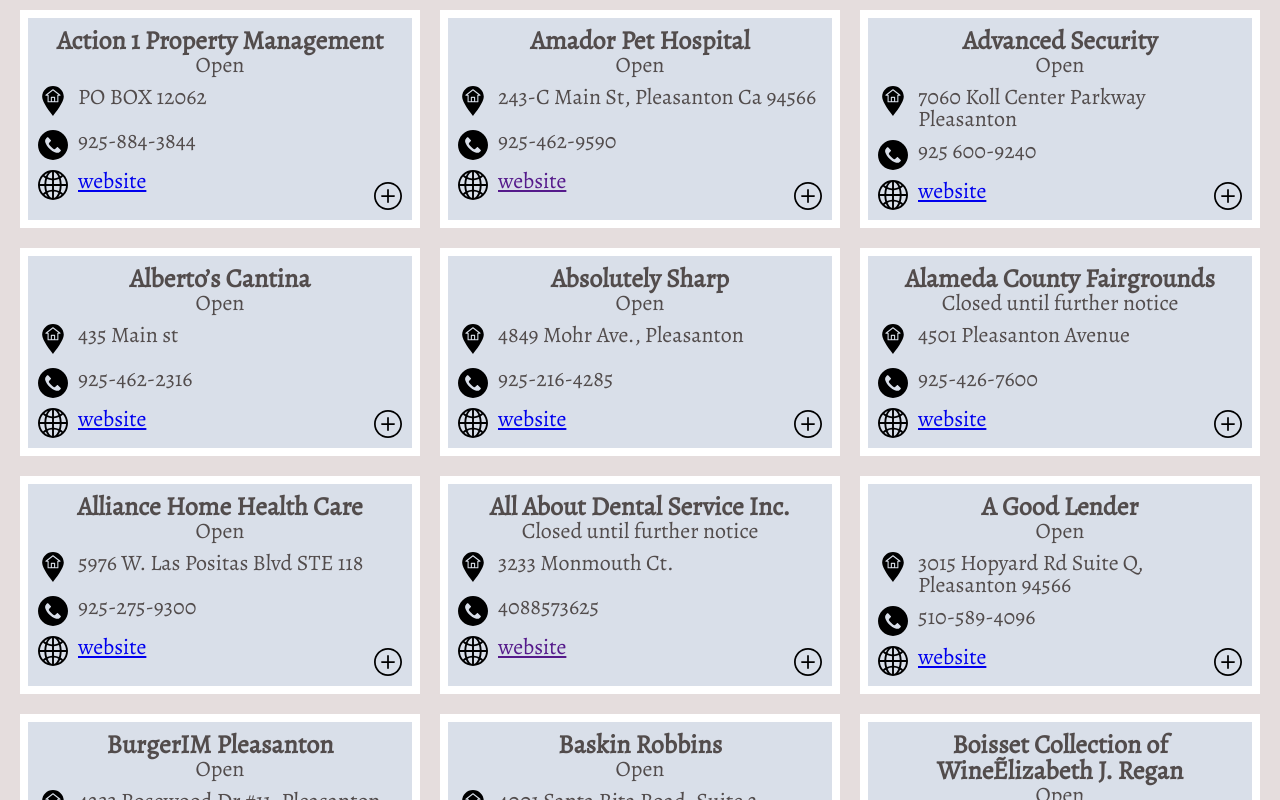
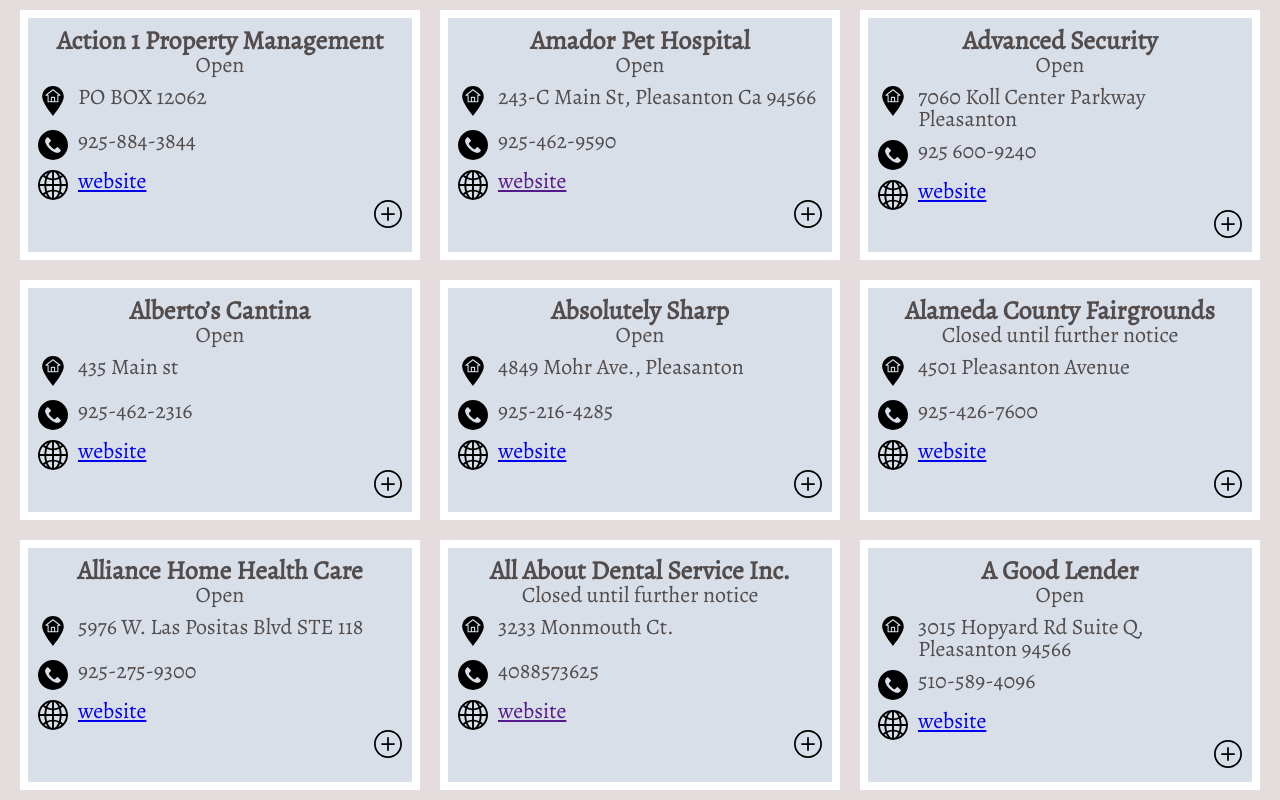
Before and after one commit to NickHolke/Pleasanton-Business-List, a React (Create React App) app: page / in a window 1280 px wide. Shown: the top 800 px of the page. Built offline with nearby package versions, Linux system fonts and the light colour scheme; a web font is replaced by a local one.

Commit message:
Trying to fix button placement on flip

```diff
--- a/src/components/Business/Business.js
+++ b/src/components/Business/Business.js
@@ -1,5 +1,5 @@
 import React, { useState } from 'react';
-import { front, title, icon, row, plus, card, back, flip, bold, minus, hide, show} from './Business.module.css';
+import { front, title, icon, row, plus, card, back, flip, bold, minus, hide, show, buttonContainer} from './Business.module.css';
 import linkIcon from './linkIcon.svg';
 import addressIcon from './address.svg';
 import phoneIcon from './phone.svg';
@@ -33,8 +33,11 @@
           <img className={icon} src={linkIcon} alt="link"/>
           <a href={info.Website}>website</a>
         </div>
-          <img onClick={clickHandler} className={classNames(plus, {[hide]: !onFront})} src={plusIcon} alt="more-info"/>
-          <img onClick={clickHandler} className={classNames(minus, {[show]: !onFront})} src={minusIcon} alt="less-info"/>
+          {/* <img onClick={clickHandler} className={classNames(plus, {[hide]: !onFront})} src={plusIcon} alt="more-info"/>
+          <img onClick={clickHandler} className={classNames(minus, {[show]: !onFront})} src={minusIcon} alt="less-info"/> */}
+        <div className={buttonContainer}>
+          <img onClick={clickHandler} className={plus} src={plusIcon} alt="more-info"/>
+        </div>
       </div>
       <div className={back}>
         <p><span className={bold}>Notes:</span> {info.Notes}</p>
--- a/src/components/Business/Business.module.css
+++ b/src/components/Business/Business.module.css
@@ -56,7 +56,7 @@
   margin-top: 10px;
 }
 
-.plus, .minus {
+/* .plus, .minus {
   position: absolute;
   height: 28px;
   width: 28px;
@@ -68,6 +68,11 @@
   right: 10px;
   bottom: 10px;
   opacity: 1;
+} */
+
+.plus {
+  height: 28px;
+  width: 28px;
 }
 
 .minus {
@@ -88,3 +93,8 @@
   font-size: 18px;
   font-weight: bold;
 }
+
+.buttonContainer {
+  height: 100%;
+  text-align: right;
+}
```
